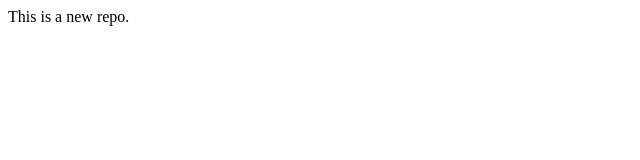
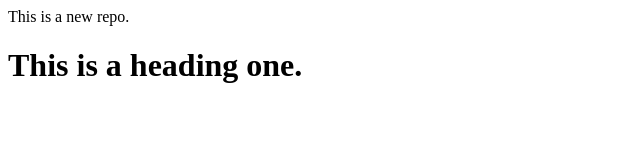
Before and after one commit to sachin-saxena-sandy/localrepo, a plain HTML site: page index.html in a window 1280 px wide. Shown: the whole page, without its empty margins (0-640 px from the left). Drawn offline with Linux system fonts and the light colour scheme.

Commit message:
Add a heading

```diff
--- a/index.html
+++ b/index.html
@@ -1 +1,2 @@
 <p>This is a new repo.</p>
+<h1>This is a heading one.</h1>
```
